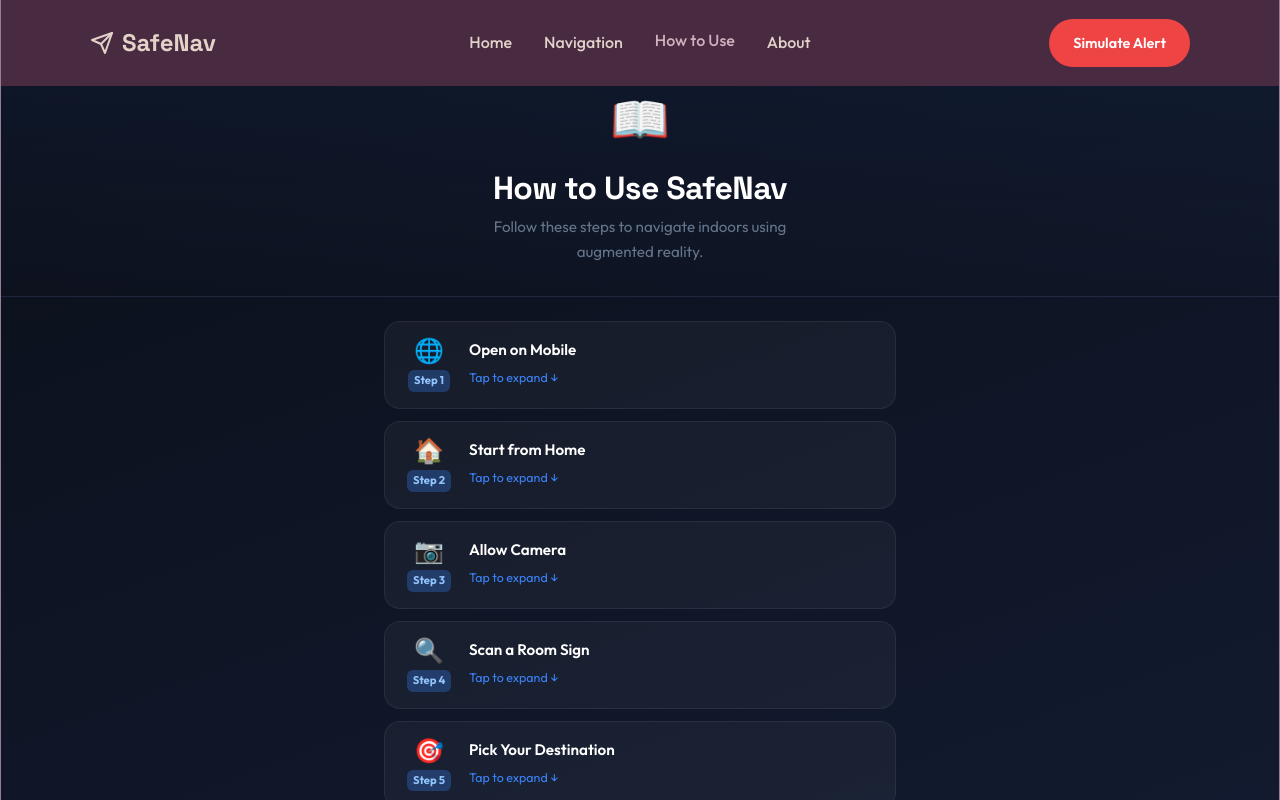
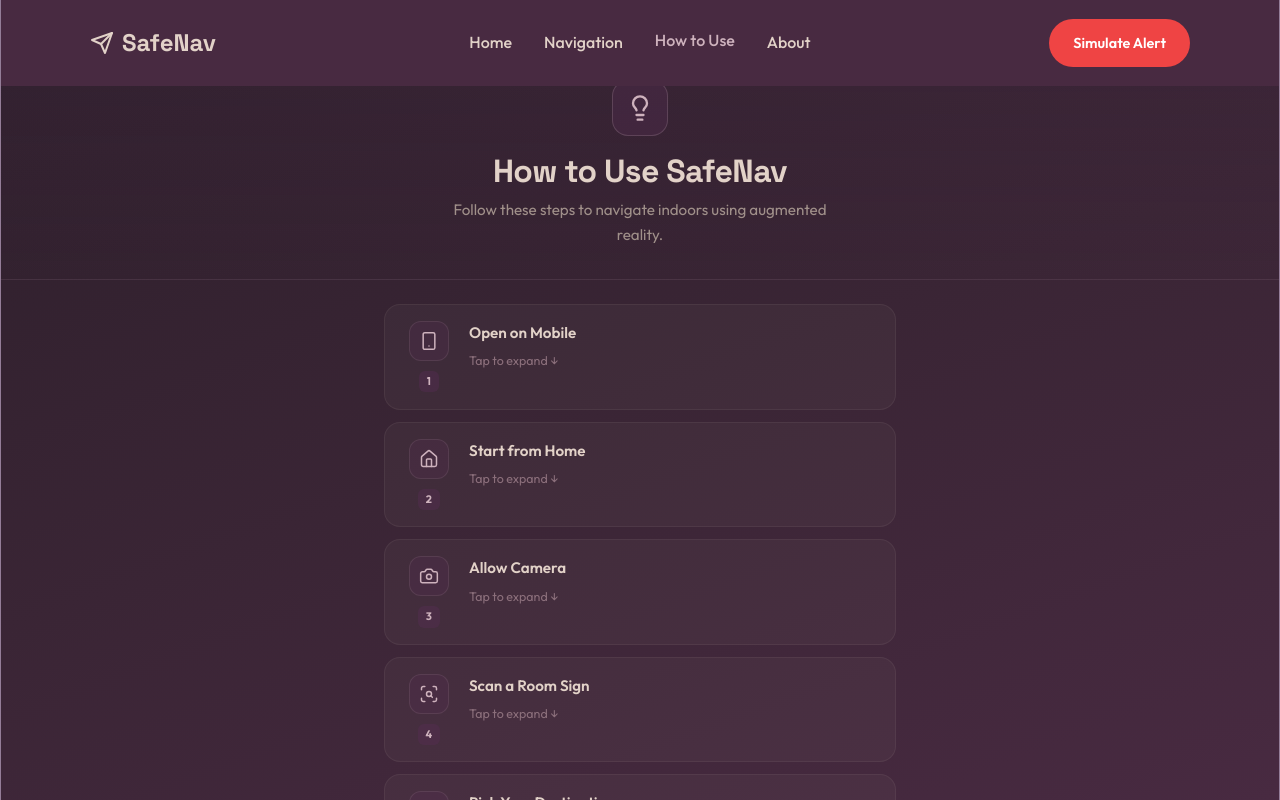
Before and after one commit to ArjuSuresh/SafeNav, a React (Create React App) app in the folder indoor-ar-navigation/: page / in a window 1280 px wide. Both pictures are taken after a click on the element "How to Use". Built offline with nearby package versions, Linux system fonts and the light colour scheme; no server answers.

Commit message:
Restyle Guide page: match home page purple/mauve palette, replace emojis with Lucide icons

```diff
--- a/indoor-ar-navigation/src/pages/GuidePage.js
+++ b/indoor-ar-navigation/src/pages/GuidePage.js
@@ -1,58 +1,63 @@
 import React, { useState } from 'react';
+import {
+    Smartphone, Home, Camera, ScanSearch, MapPin,
+    Compass, Map, RefreshCw, ShieldAlert,
+    Lightbulb, MonitorSmartphone, Sun, BatteryCharging, Volume2,
+} from 'lucide-react';
 
 const steps = [
     {
-        icon: '🌐',
+        icon: Smartphone,
         title: 'Open on Mobile',
         desc: 'Scan the QR code or open the website link on your Android/iOS phone browser (Chrome recommended). The site is optimized for mobile.',
     },
     {
-        icon: '🏠',
+        icon: Home,
         title: 'Start from Home',
         desc: 'You\'ll land on the Home page. Tap "Navigate" from the navbar or the "Start Navigation" button to begin.',
     },
     {
-        icon: '📷',
+        icon: Camera,
         title: 'Allow Camera',
         desc: 'When prompted, allow camera access. The back camera will automatically activate to scan room signs around you.',
     },
     {
-        icon: '🔍',
+        icon: ScanSearch,
         title: 'Scan a Room Sign',
         desc: 'Point your camera at any room name or door sign. The app uses OCR to read it and auto-detect your current location on the floor map.',
     },
     {
-        icon: '🎯',
+        icon: MapPin,
         title: 'Pick Your Destination',
         desc: 'Once your location is detected, a bottom sheet appears. Select your destination from the dropdown — e.g. "Lecture Hall A" or "AI HOD".',
     },
     {
-        icon: '🧭',
+        icon: Compass,
         title: 'Follow AR Directions',
         desc: 'A 3D arrow appears on your camera view pointing toward your destination. Follow it! The compass rotates with your device orientation.',
     },
     {
-        icon: '🗺️',
+        icon: Map,
         title: 'Switch to 2D Map',
-        desc: 'Tap "🗺️ 2D Map" in the top-right corner to open the full interactive floor plan with your route highlighted.',
+        desc: 'Tap the "2D Map" button in the top-right corner to open the full interactive floor plan with your route highlighted.',
     },
     {
-        icon: '🔁',
+        icon: RefreshCw,
         title: 'Change Destination',
-        desc: 'Tap "Change Dest." in the bottom bar to go back and pick a different destination without restarting.',
+        desc: 'Tap "Change" in the bottom bar to go back and pick a different destination without restarting.',
     },
     {
-        icon: '🚨',
+        icon: ShieldAlert,
         title: 'Emergency Exit',
-        desc: 'If there is an emergency, tap "🚨 Emergency Exit" — the app instantly calculates the nearest exit and shows the evacuation route in red.',
+        desc: 'If there is an emergency, tap "Emergency Exit" — the app instantly calculates the nearest exit and shows the evacuation route in red.',
     },
 ];
 
 const tips = [
-    '📱 Keep your phone upright for best AR tracking',
-    '💡 Best results in well-lit areas with visible room signs',
-    '🔋 Dim your screen to save battery during long navigation',
-    '🔊 Use alongside building PA announcements during emergencies',
+    { icon: MonitorSmartphone, text: 'Keep your phone upright for best AR tracking' },
+    { icon: Sun, text: 'Best results in well-lit areas with visible room signs' },
+    { icon: BatteryCharging, text: 'Dim your screen to save battery during long navigation' },
+    { icon: Volume2, text: 'Use alongside building PA announcements during emergencies' },
 ];
 
 function GuidePage({ onBack }) {
@@ -61,111 +66,137 @@ function GuidePage({ onBack }) {
     return (
         <div style={{
             minHeight: '100vh',
-            background: 'linear-gradient(160deg, #0B0F19 0%, #121A2F 100%)',
+            background: 'linear-gradient(160deg, #2D1F2B 0%, #3A2535 50%, #482A41 100%)',
             paddingBottom: '6rem',
         }}>
             {/* Header */}
             <div style={{
                 padding: '5rem 1.5rem 2rem',
                 textAlign: 'center',
-                background: 'linear-gradient(to bottom, rgba(59,130,246,0.08), transparent)',
-                borderBottom: '1px solid rgba(255,255,255,0.06)',
+                background: 'linear-gradient(to bottom, rgba(87,46,84,0.15), transparent)',
+                borderBottom: '1px solid rgba(226,210,200,0.08)',
             }}>
-                <div style={{ fontSize: '3rem', marginBottom: '0.75rem' }}>📖</div>
+                <div style={{
+                    width: 56, height: 56, borderRadius: '16px',
+                    background: 'rgba(87,46,84,0.35)',
+                    border: '1px solid rgba(206,178,189,0.2)',
+                    display: 'inline-flex', alignItems: 'center', justifyContent: 'center',
+                    marginBottom: '1rem',
+                }}>
+                    <Lightbulb size={28} color="#CEB2BD" />
+                </div>
                 <h1 style={{
-                    color: '#fff', fontSize: 'clamp(1.5rem,5vw,2rem)',
+                    color: '#E2D2C8', fontSize: 'clamp(1.5rem,5vw,2rem)',
                     fontWeight: '700', marginBottom: '0.5rem',
                 }}>
                     How to Use SafeNav
                 </h1>
-                <p style={{ color: '#64748b', fontSize: '0.95rem', maxWidth: '340px', margin: '0 auto' }}>
+                <p style={{ color: '#A0908A', fontSize: '0.95rem', maxWidth: '380px', margin: '0 auto' }}>
                     Follow these steps to navigate indoors using augmented reality.
                 </p>
             </div>
 
             {/* Steps */}
             <div style={{ padding: '1.5rem', maxWidth: '560px', margin: '0 auto' }}>
-                {steps.map((step, i) => (
+                {steps.map((step, i) => {
+                    const Icon = step.icon;
+                    const isActive = activeStep === i;
+                    return (
                         <div
                             key={i}
-                        onClick={() => setActiveStep(activeStep === i ? null : i)}
+                            onClick={() => setActiveStep(isActive ? null : i)}
                             style={{
                                 display: 'flex', gap: '1rem', alignItems: 'flex-start',
                                 padding: '1rem 1.25rem',
                                 marginBottom: '0.75rem',
-                            background: activeStep === i ? 'rgba(59,130,246,0.12)' : 'rgba(255,255,255,0.04)',
-                            border: `1px solid ${activeStep === i ? 'rgba(59,130,246,0.4)' : 'rgba(255,255,255,0.07)'}`,
+                                background: isActive ? 'rgba(87,46,84,0.25)' : 'rgba(226,210,200,0.04)',
+                                border: `1px solid ${isActive ? 'rgba(206,178,189,0.35)' : 'rgba(226,210,200,0.07)'}`,
                                 borderRadius: '16px',
                                 cursor: 'pointer',
                                 transition: 'all 0.2s ease',
                             }}
                         >
-                        {/* Step number + icon */}
+                            {/* Step icon + badge */}
                             <div style={{ flexShrink: 0, textAlign: 'center', minWidth: '48px' }}>
                                 <div style={{
-                                fontSize: '1.5rem', lineHeight: 1,
-                                marginBottom: '4px',
+                                    width: 40, height: 40, borderRadius: '12px',
+                                    background: isActive ? 'rgba(87,46,84,0.5)' : 'rgba(87,46,84,0.25)',
+                                    border: `1px solid ${isActive ? 'rgba(206,178,189,0.3)' : 'rgba(206,178,189,0.12)'}`,
+                                    display: 'flex', alignItems: 'center', justifyContent: 'center',
+                                    marginBottom: '6px', margin: '0 auto 6px',
                                 }}>
-                                {step.icon}
+                                    <Icon size={20} color={isActive ? '#E2D2C8' : '#CEB2BD'} strokeWidth={1.8} />
                                 </div>
                                 <div style={{
-                                background: 'rgba(59,130,246,0.3)',
-                                color: '#93c5fd',
-                                fontSize: '0.7rem', fontWeight: '700',
-                                borderRadius: '6px', padding: '2px 6px',
+                                    background: 'rgba(87,46,84,0.4)',
+                                    color: '#CEB2BD',
+                                    fontSize: '0.68rem', fontWeight: '700',
+                                    borderRadius: '6px', padding: '2px 8px',
                                     display: 'inline-block',
+                                    letterSpacing: '0.03em',
                                 }}>
-                                Step {i + 1}
+                                    {i + 1}
                                 </div>
                             </div>
 
                             {/* Content */}
                             <div style={{ flex: 1 }}>
                                 <div style={{
-                                color: '#fff', fontWeight: '600',
+                                    color: '#E2D2C8', fontWeight: '600',
                                     fontSize: '0.95rem', marginBottom: '4px',
                                 }}>
                                     {step.title}
                                 </div>
                                 <div style={{
-                                color: '#94a3b8', fontSize: '0.85rem',
+                                    color: '#A0908A', fontSize: '0.85rem',
                                     lineHeight: 1.6,
-                                maxHeight: activeStep === i ? '200px' : '0px',
+                                    maxHeight: isActive ? '200px' : '0px',
                                     overflow: 'hidden',
                                     transition: 'max-height 0.3s ease',
                                 }}>
                                     {step.desc}
                                 </div>
-                            {activeStep !== i && (
-                                <div style={{ color: '#3b82f6', fontSize: '0.78rem', marginTop: '2px' }}>
+                                {!isActive && (
+                                    <div style={{ color: '#8B6F7B', fontSize: '0.78rem', marginTop: '2px' }}>
                                         Tap to expand ↓
                                     </div>
                                 )}
                             </div>
                         </div>
-                ))}
+                    );
+                })}
 
                 {/* Tips section */}
                 <div style={{
                     marginTop: '2rem',
-                    background: 'rgba(16,185,129,0.06)',
-                    border: '1px solid rgba(16,185,129,0.2)',
+                    background: 'rgba(87,46,84,0.18)',
+                    border: '1px solid rgba(206,178,189,0.15)',
                     borderRadius: '16px',
                     padding: '1.25rem',
                 }}>
-                    <div style={{ color: '#10b981', fontWeight: '700', fontSize: '0.95rem', marginBottom: '0.875rem' }}>
-                        💡 Pro Tips
+                    <div style={{
+                        color: '#CEB2BD', fontWeight: '700', fontSize: '0.95rem',
+                        marginBottom: '0.875rem',
+                        display: 'flex', alignItems: 'center', gap: '8px',
+                    }}>
+                        <Lightbulb size={18} strokeWidth={2} />
+                        Pro Tips
                     </div>
-                    {tips.map((tip, i) => (
+                    {tips.map((tip, i) => {
+                        const TipIcon = tip.icon;
+                        return (
                             <div key={i} style={{
-                            color: '#94a3b8', fontSize: '0.85rem',
-                            padding: '0.375rem 0',
-                            borderBottom: i < tips.length - 1 ? '1px solid rgba(255,255,255,0.05)' : 'none',
+                                color: '#A0908A', fontSize: '0.85rem',
+                                padding: '0.5rem 0',
+                                borderBottom: i < tips.length - 1 ? '1px solid rgba(226,210,200,0.06)' : 'none',
                                 lineHeight: 1.5,
+                                display: 'flex', alignItems: 'center', gap: '10px',
                             }}>
-                            {tip}
+                                <TipIcon size={16} color="#8B6F7B" strokeWidth={1.8} style={{ flexShrink: 0 }} />
+                                {tip.text}
                             </div>
-                    ))}
+                        );
+                    })}
                 </div>
 
                 {/* Back button */}
```
Lines whose indentation alone changed are shown as unchanged.
